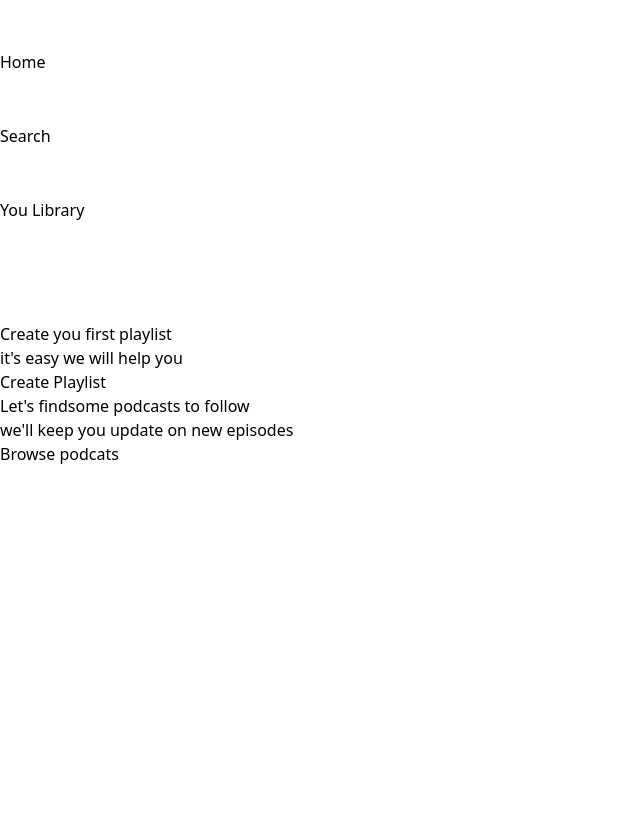
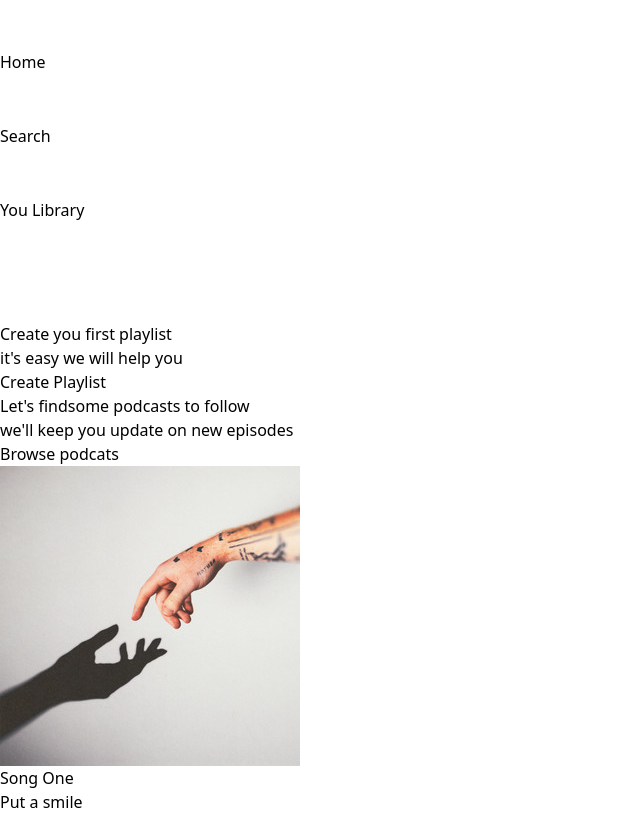
Before and after one commit to Brunogabriel-dev/clone-spotify, a React (Vite) app: page / in a window 1280 px wide. Shown: the whole page, without its empty margins (0-640 px from the left). Built offline with nearby package versions, Linux system fonts and the light colour scheme.

Commit message:
Inclusão de texto

```diff
--- a/src/components/Player.jsx
+++ b/src/components/Player.jsx
@@ -1,9 +1,19 @@
 import React from 'react'
+import { songsData } from '../assets/assets'
 
 const Player = () => {
   return (
-    <div className=''>
+    <div className='h-[10%] bg-black flex justify-between items-center text-white px-4'>
+      <div className='hidden lg:flex items-center gap-4'>
+        <img className='w-12' src={songsData[0].image} alt="" />
+        <div>
+          <p>{songsData[0].name}</p>
+          <p>{songsData[0].desc.slice(0,12)}</p>
+        </div>
+      </div>
+      <div className='flex flex-col'>
 
+      </div>
     </div>
   )
 }
```
